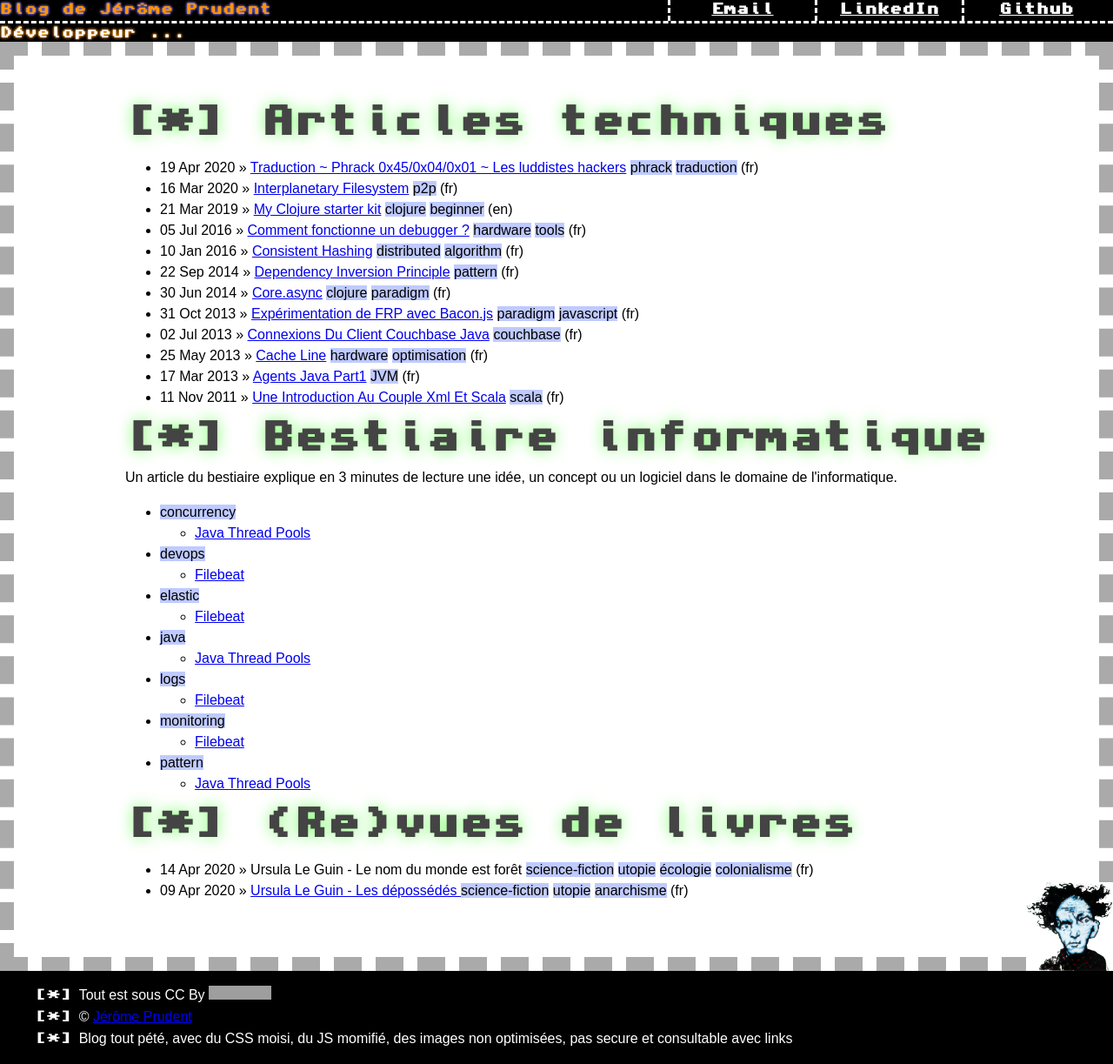
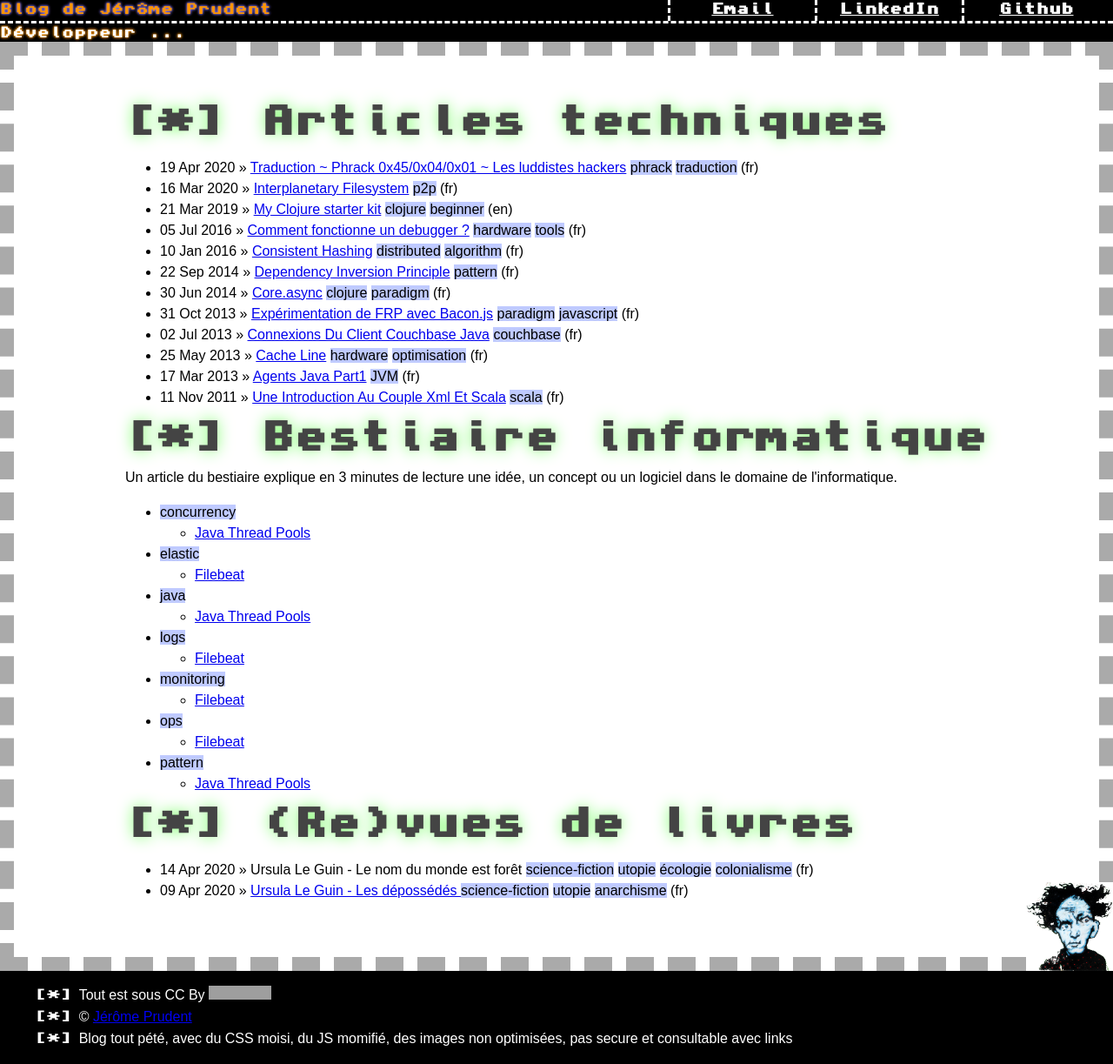
Before and after one commit to jprudent/jprudent.github.com, a Jekyll site: the page built from index.html, in a window 1280 px wide. Shown: the whole page at 87% size. Built offline with Jekyll 4.4.1, drawn with Linux system fonts in a browser that asks for light colours; grey boxes are pictures that could not be loaded.

Commit message:
Update tag

```diff
--- a/_posts/2020-04-06-Filebeat.md
+++ b/_posts/2020-04-06-Filebeat.md
@@ -7,7 +7,7 @@ categories:
 tags:
 - logs
 - elastic
-- devops
+- ops
 - monitoring
 last_update: 2020-04-06
 ---
```
